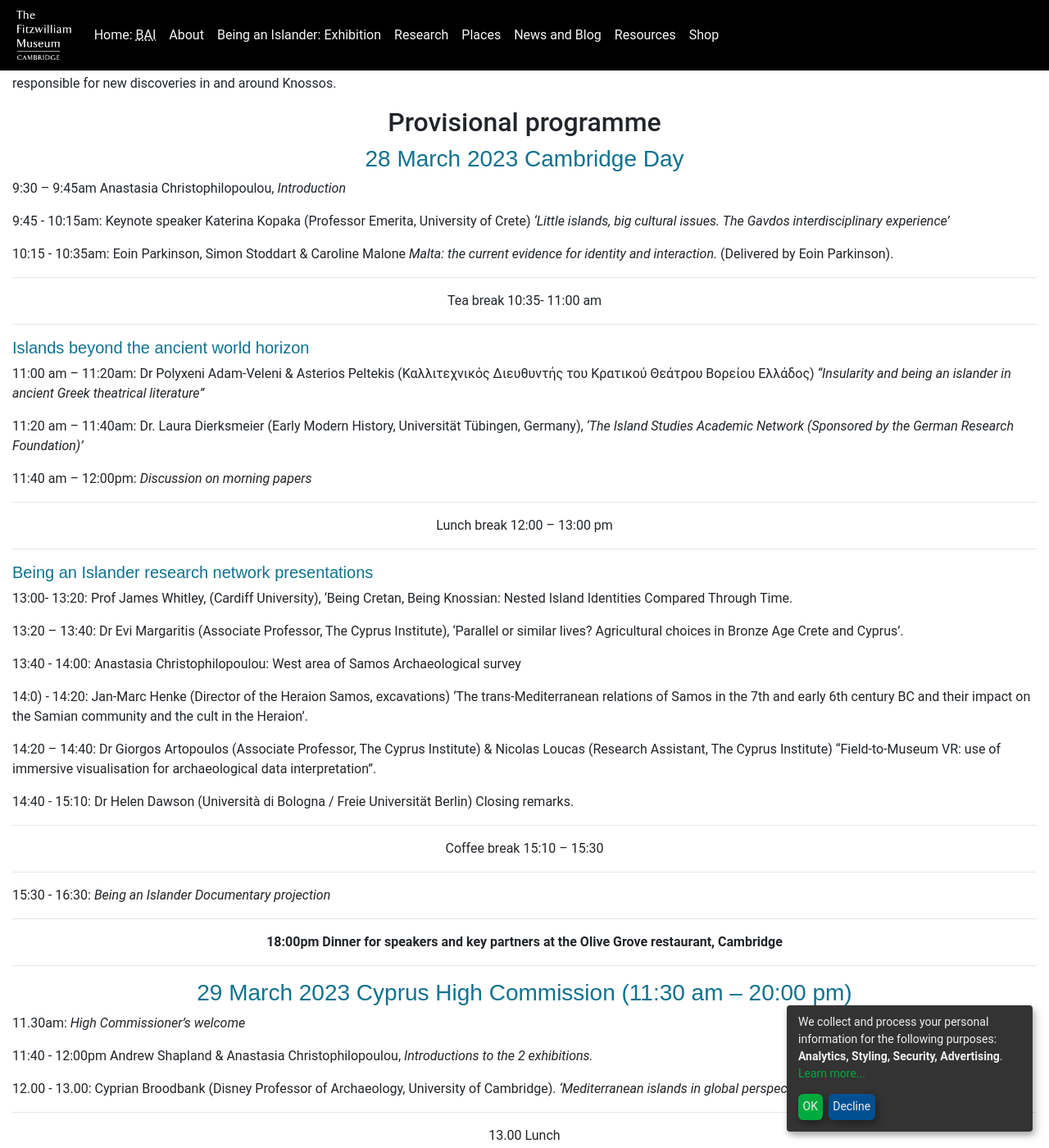
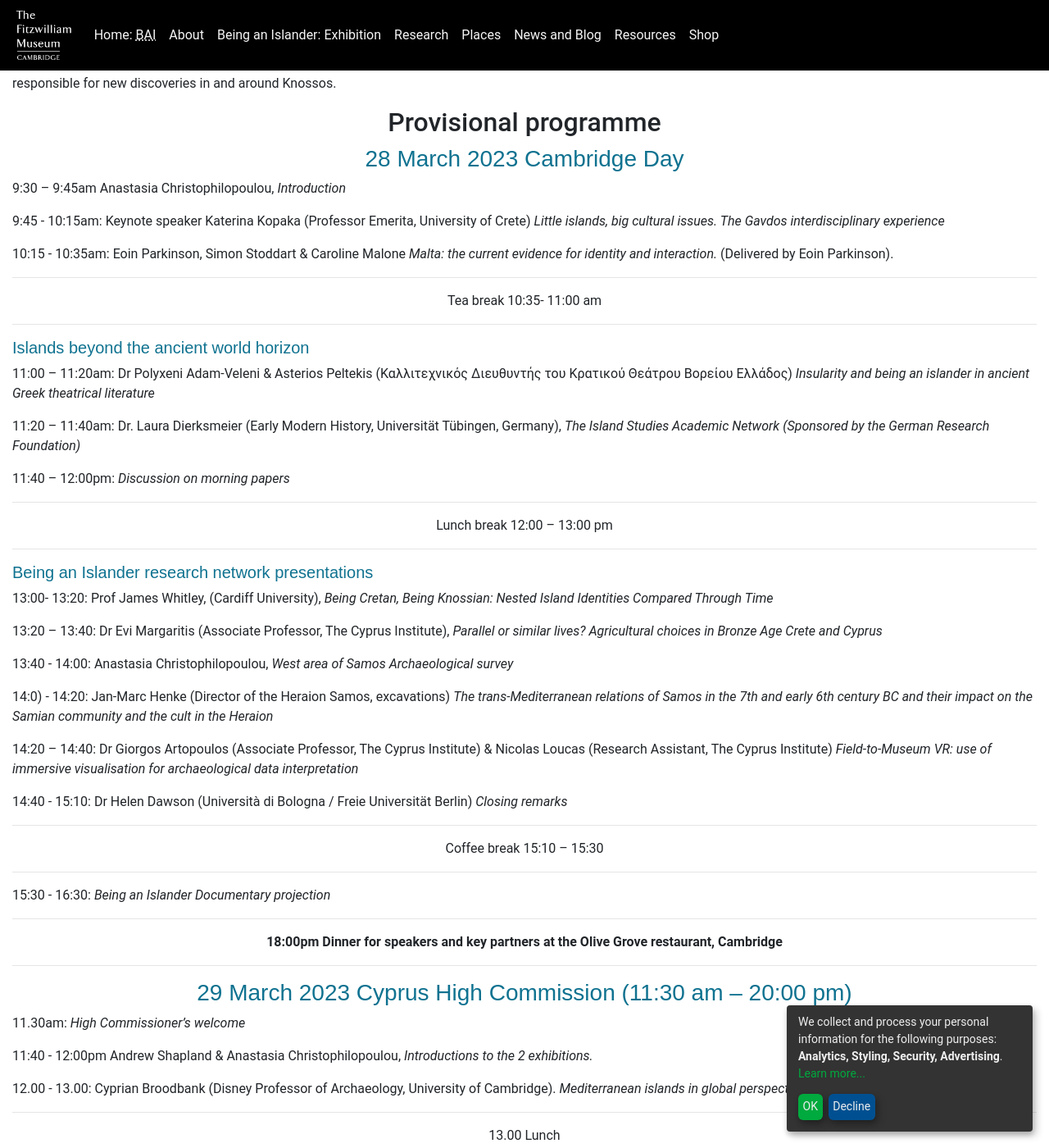
Before and after one commit to FitzwilliamMuseum/fitz-being-an-islander, a Jekyll site: the page built from _research/conference.md, in a window 1280 px wide and 1400 px high, scrolled down 1738 px. Shown: the whole window at 82% size. Built offline with Jekyll 4.4.1, drawn with Linux system fonts in a browser that asks for light colours; nearby versions of some CDN libraries; some web fonts are replaced; comment, search, counter and statistics services are not loaded; some of the changed text lies outside the part shown.

Commit message:
Add italics

```diff
--- a/_research/conference.md
+++ b/_research/conference.md
@@ -37,7 +37,7 @@
 
 9:30 – 9:45am Anastasia Christophilopoulou, _Introduction_
 
-9:45 - 10:15am: Keynote speaker Katerina Kopaka (Professor Emerita, University of Crete) _‘Little islands, big cultural issues. The Gavdos interdisciplinary experience'_
+9:45 - 10:15am: Keynote speaker Katerina Kopaka (Professor Emerita, University of Crete) _Little islands, big cultural issues. The Gavdos interdisciplinary experience_
 
 10:15 - 10:35am: Eoin Parkinson, Simon Stoddart & Caroline Malone _Malta: the current evidence for identity and interaction._ (Delivered by Eoin Parkinson).
 
@@ -51,11 +51,11 @@
 ### Islands beyond the ancient world horizon
 {: .lead .text-info}
 
-11:00 am – 11:20am: Dr Polyxeni Adam-Veleni & Asterios Peltekis (Καλλιτεχνικός Διευθυντής του Κρατικού Θεάτρου Βορείου Ελλάδος) _"Insularity and being an islander in ancient Greek theatrical literature”_
+11:00  – 11:20am: Dr Polyxeni Adam-Veleni & Asterios Peltekis (Καλλιτεχνικός Διευθυντής του Κρατικού Θεάτρου Βορείου Ελλάδος) _Insularity and being an islander in ancient Greek theatrical literature_
 
-11:20 am – 11:40am: Dr. Laura Dierksmeier (Early Modern History, Universität Tübingen, Germany), _‘The Island Studies Academic Network (Sponsored by the German Research Foundation)’_
+11:20  – 11:40am: Dr. Laura Dierksmeier (Early Modern History, Universität Tübingen, Germany), _The Island Studies Academic Network (Sponsored by the German Research Foundation)_
 
-11:40 am – 12:00pm: _Discussion on morning papers_
+11:40  – 12:00pm: _Discussion on morning papers_
 
 ----
 
@@ -67,17 +67,17 @@
 ### Being an Islander research network presentations
 {: .lead .text-info}
 
-13:00- 13:20: Prof James Whitley, (Cardiff University), ‘Being Cretan, Being Knossian: Nested Island Identities Compared Through Time.
+13:00- 13:20: Prof James Whitley, (Cardiff University), _Being Cretan, Being Knossian: Nested Island Identities Compared Through Time_
 
-13:20 – 13:40: Dr Evi Margaritis (Associate Professor, The Cyprus Institute), 'Parallel or similar lives? Agricultural choices in Bronze Age Crete and Cyprus'.
+13:20 – 13:40: Dr Evi Margaritis (Associate Professor, The Cyprus Institute), _Parallel or similar lives? Agricultural choices in Bronze Age Crete and Cyprus_
 
-13:40 - 14:00: Anastasia Christophilopoulou: West area of Samos Archaeological survey
+13:40 - 14:00: Anastasia Christophilopoulou, _West area of Samos Archaeological survey_
 
-14:0) - 14:20: Jan-Marc Henke (Director of the Heraion Samos, excavations) 'The trans-Mediterranean relations of Samos in the 7th and early 6th century BC and their impact on the Samian community and the cult in the Heraion'.
+14:0) - 14:20: Jan-Marc Henke (Director of the Heraion Samos, excavations) _The trans-Mediterranean relations of Samos in the 7th and early 6th century BC and their impact on the Samian community and the cult in the Heraion_
 
-14:20 – 14:40: Dr Giorgos Artopoulos (Associate Professor, The Cyprus Institute) & Nicolas Loucas (Research Assistant, The Cyprus Institute) "Field-to-Museum VR: use of immersive visualisation for archaeological data interpretation".
+14:20 – 14:40: Dr Giorgos Artopoulos (Associate Professor, The Cyprus Institute) & Nicolas Loucas (Research Assistant, The Cyprus Institute) _Field-to-Museum VR: use of immersive visualisation for archaeological data interpretation_
 
-14:40 - 15:10: Dr Helen Dawson (Università di Bologna / Freie Universität Berlin) Closing remarks.
+14:40 - 15:10: Dr Helen Dawson (Università di Bologna / Freie Universität Berlin) _Closing remarks_
 
 ----
 
@@ -102,7 +102,7 @@
 
 11:40 - 12:00pm Andrew Shapland & Anastasia Christophilopoulou, _Introductions to the 2 exhibitions._
 
-12.00 - 13.00: Cyprian Broodbank (Disney Professor of Archaeology, University of Cambridge). _'Mediterranean islands in global perspective'._
+12.00 - 13.00: Cyprian Broodbank (Disney Professor of Archaeology, University of Cambridge). _Mediterranean islands in global perspective._
 
 ----
 
@@ -114,11 +114,11 @@
 ### Islands
 {: .lead .text-info}
 
-14:00 - 14:30: Polyxeni Adam Veleni (Director General of Antiquities, Greece). _"Are the Euboeans islanders? Colonization in Northern Greece, an overview"._
+14:00 - 14:30: Polyxeni Adam Veleni (Director General of Antiquities, Greece). _Are the Euboeans islanders? Colonization in Northern Greece, an overview._
 
 14:30 - 15:00: TBC.
 
-15:00 - 15:30: Francesco Muscolino (Director of the National Archaeological Museum Cagliari, Sardinia). _“Insularity and Mediterranean networks in the collections of the National Archaeological Museum of Cagliari from prehistory to the contemporary age”._
+15:00 - 15:30: Francesco Muscolino (Director of the National Archaeological Museum Cagliari, Sardinia). _Insularity and Mediterranean networks in the collections of the National Archaeological Museum of Cagliari from prehistory to the contemporary age._
 
 ----
 
@@ -130,11 +130,11 @@
 ### Knossos
 {: .lead .text-info }
 
-16:00 - 16:30 Stella Mandalaki, (Director, Heraklion Archaeological Museum) _"The Minoan Legacy of the Heraklion Archaeological Museum”_
+16:00 - 16:30 Stella Mandalaki, (Director, Heraklion Archaeological Museum) _The Minoan Legacy of the Heraklion Archaeological Museum_
 
-16:30 - 17:00: Vasiliki Sythiakaki, Elisavet Kavoulaki, Maria Kladou, _“Conservation, restoration and site management of the Palace of Knossos”_
+16:30 - 17:00: Vasiliki Sythiakaki, Elisavet Kavoulaki, Maria Kladou, _Conservation, restoration and site management of the Palace of Knossos_
 
-17:00 - 17:30: Rebecca Sweetman (Director,British School at Athens), _“Early excavations at Knossos: women and an alternative perspective”_
+17:00 - 17:30: Rebecca Sweetman (Director, British School at Athens), _Early excavations at Knossos: women and an alternative perspective_
 
 ----
 
@@ -149,21 +149,23 @@
 ### 30 March Oxford Day
 {: .text-center .text-info .display-6}
 
-New Research at Knossos
+### New Research at Knossos
+{: .lead .text-info }
+
 Venue: Headley Lecture Theatre, Ashmolean Museum
 
 10:00am: Registration
 
-10.10am: Andrew Shapland _Introduction_.
+10.10am: Andrew Shapland _Introduction_
 
 ### Morning session: chair Stella Mandalaki
 {: .lead }
 
-10.20: Despina Ignatiadou, _“Human versus hybrid. Theseus and the Minotaur in sculpture”._
+10.20: Despina Ignatiadou, _Human versus hybrid. Theseus and the Minotaur in sculpture_
 
-10.45: Eirini Galli and Kleanthis Sidiropoulos, _“The epigram of Knossian Tharsymachos. A walk down memory lane”._
+10.45: Eirini Galli and Kleanthis Sidiropoulos, _The epigram of Knossian Tharsymachos. A walk down memory lane._
 
-11.10: Senta German, _“Arthur Evans, Piet de Jong and Building of Modern Knossos”._
+11.10: Senta German, _Arthur Evans, Piet de Jong and Building of Modern Knossos._
 
 ----
 
@@ -172,11 +174,11 @@
 
 ----
 
-12.00: Katerina Kopaka (Emerita Professor of Prehistoric Archaeology, Department of History and Archaeology, University of Crete), _‘A guide to the ancient city of Knossos – the Palace of King Minos I – the Knossos Labyrinth’. A new manuscript of Minos Kalokairinos in the Historical Museum of Crete'_
+12.00: Katerina Kopaka (Emerita Professor of Prehistoric Archaeology, Department of History and Archaeology, University of Crete), _A guide to the ancient city of Knossos – the Palace of King Minos I – the Knossos Labyrinth. A new manuscript of Minos Kalokairinos in the Historical Museum of Crete_
 
-12.25: Georgia Flouda (Head of Department of Prehistoric and Minoan Antiquities, Heraklion Archaeological Museum), Alessandro Greco (Professor, University of Sapienza) and Erika Notti ( Assistant Professor, Università Milan) _“Exploring the materiality and epigraphy of Knossian Linear B tablets through 3D modelling and RTI: research objectives and results of the Pa-i-to Project”_
+12.25: Georgia Flouda (Head of Department of Prehistoric and Minoan Antiquities, Heraklion Archaeological Museum), Alessandro Greco (Professor, University of Sapienza) and Erika Notti ( Assistant Professor, Università Milan) _Exploring the materiality and epigraphy of Knossian Linear B tablets through 3D modelling and RTI: research objectives and results of the Pa-i-to Project_
 
-12.50: Katerina Athanasaki (Head of the Department of Exhibitions, Communication and Education, Heraklion Archaeological Museum), _"Reproducing the Minoans: Travelling plaster copies, made in Crete (1900-1935)"_
+12.50: Katerina Athanasaki (Head of the Department of Exhibitions, Communication and Education, Heraklion Archaeological Museum), _Reproducing the Minoans: Travelling plaster copies, made in Crete (1900-1935)_
 
 -----
 
@@ -188,13 +190,13 @@
 ### Afternoon session: chair Vassiliki Sythiakaki
 {: .lead }
 
-14.30: Peter Tomkins (Postdoctoral Researcher, Department of Humanities, University of Catania), _“Neolithic Knossos: from legacy excavations to histories of people and place”_
+14.30: Peter Tomkins (Postdoctoral Researcher, Department of Humanities, University of Catania), _Neolithic Knossos: from legacy excavations to histories of people and place_
 
-14.55: Amy Bogaard (Professor of Neolithic and Bronze Age Archaeology, School of Archaeology, University of Oxford) and Valasia Isaakidou (Postdoctoral Researcher, School of Archaeology, University of Oxford), _“Farming and food at Knossos: the long-term story”_
+14.55: Amy Bogaard (Professor of Neolithic and Bronze Age Archaeology, School of Archaeology, University of Oxford) and Valasia Isaakidou (Postdoctoral Researcher, School of Archaeology, University of Oxford), _Farming and food at Knossos: the long-term story_
 
 15.20: John Pouncett, Knossos 3D model (title tbc)
 
-15.45: Todd Whitelaw (Professor of Aegean Archaeology, UCL Institute of Archaeology), Maria Bredaki and Andonis Vasilakis (both Emeritus Ephors, Ephorate of Antiquities of Heraklion), _“The Knossos Urban landscape Project: documenting the long-term development of the city”._
+15.45: Todd Whitelaw (Professor of Aegean Archaeology, UCL Institute of Archaeology), Maria Bredaki and Andonis Vasilakis (both Emeritus Ephors, Ephorate of Antiquities of Heraklion), _The Knossos Urban landscape Project: documenting the long-term development of the city_
 
 -----
 
@@ -203,11 +205,11 @@
 
 -----
 
-16.40: Colin Macdonald (British School at Athens), _“Excavating Evans and Hogarth: the contribution of the SW Houses excavations (1992-1993, 1995) to Knossian prehistory”._
+16.40: Colin Macdonald (British School at Athens), _Excavating Evans and Hogarth: the contribution of the SW Houses excavations (1992-1993, 1995) to Knossian prehistory_
 
-17.05: Maria Roussaki (Archaeologist, Ephorate of Antiquities of Heraklion), _“A new Minoan Fresco from Knossos: ‘The Swallows Fresco’”._
+17.05: Maria Roussaki (Archaeologist, Ephorate of Antiquities of Heraklion), _A new Minoan Fresco from Knossos: ‘The Swallows Fresco’_
 
-17.30: Vassiliki Sythiakaki (Director, Ephorate of Antiquities of Heraklion), _“Early Byzantine Knossos. Attempting a re-examination”._
+17.30: Vassiliki Sythiakaki (Director, Ephorate of Antiquities of Heraklion), _Early Byzantine Knossos. Attempting a re-examination_
 
 ----
 
```
